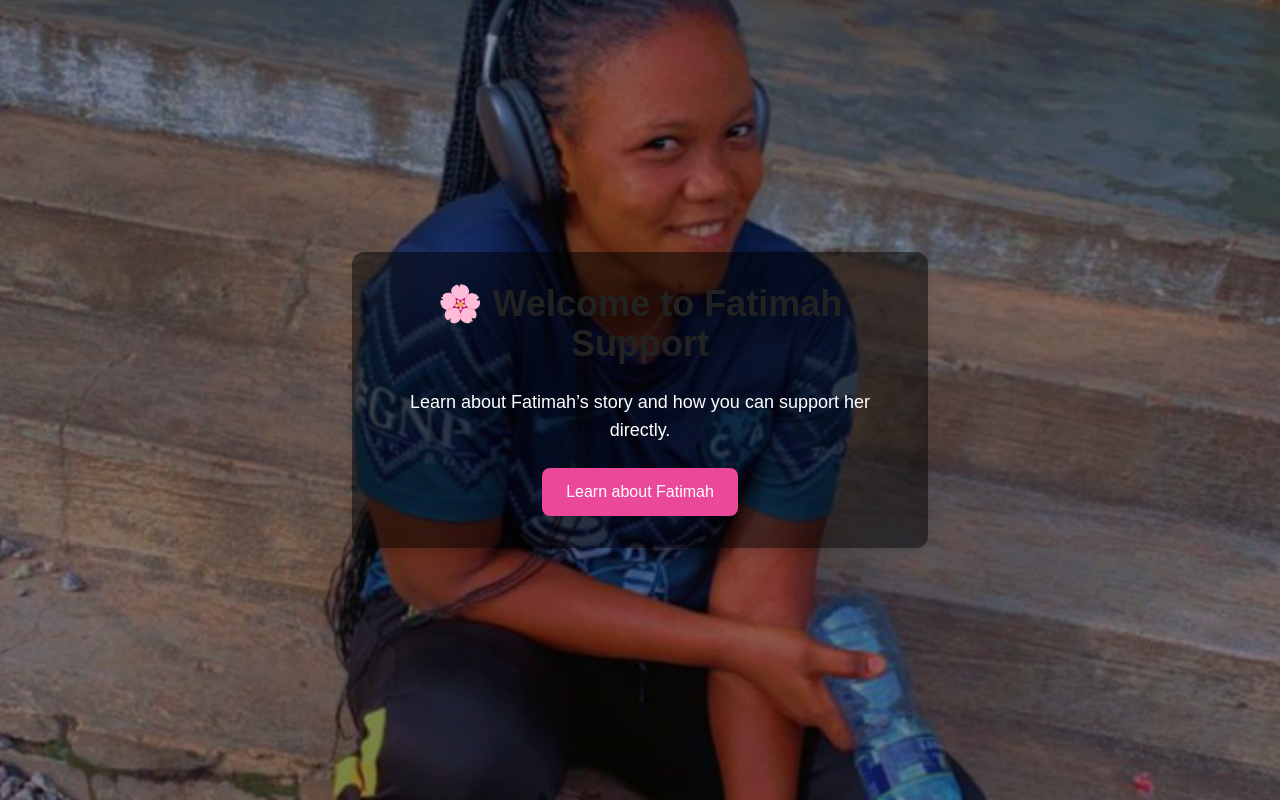
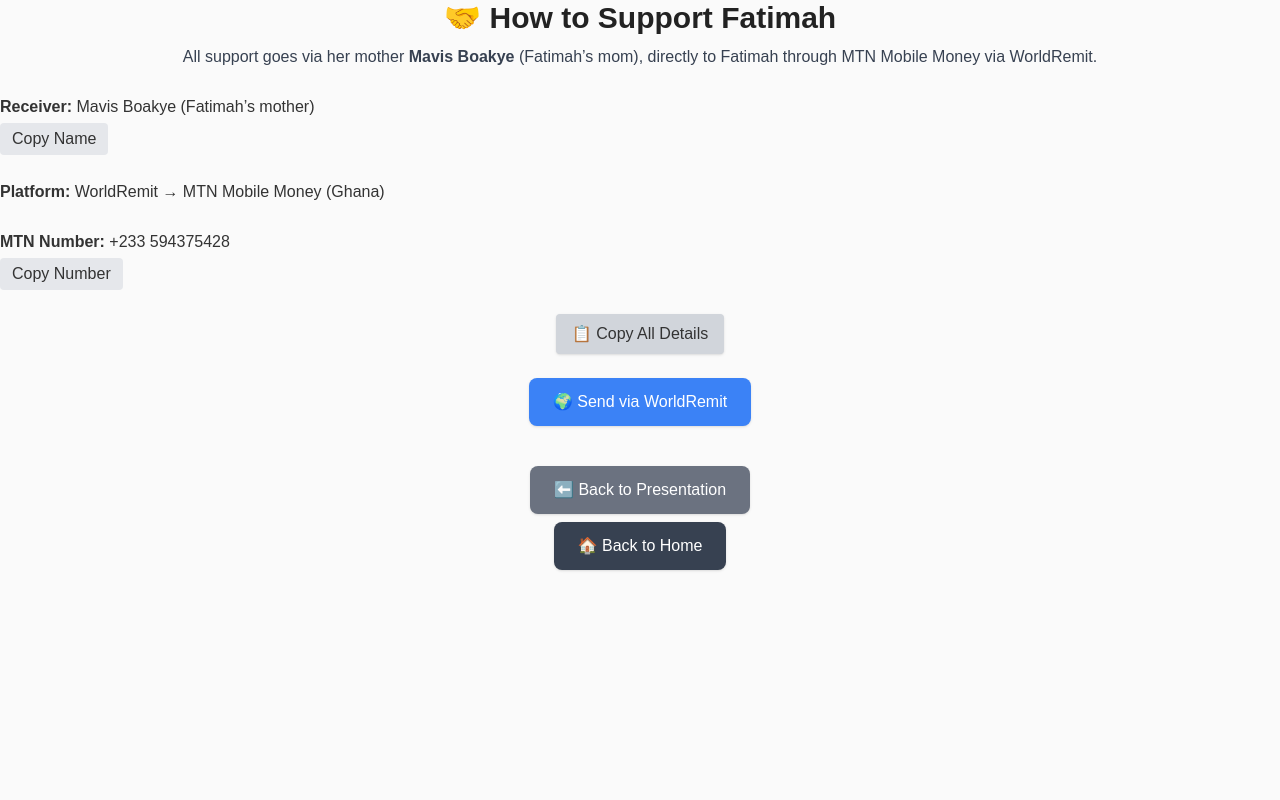
Before and after one commit to magnussandberg72/Fatimah, a Next.js app: page /fatimah in a window 1280 px wide. Built offline with nearby package versions, Linux system fonts and the light colour scheme.

Commit message:
Update page.tsx

```diff
--- a/app/fatimah/page.tsx
+++ b/app/fatimah/page.tsx
@@ -1,28 +1,98 @@
-// Path: app/page.tsx
+// Path: app/fatimah/page.tsx
 "use client"
 
+import { useState } from "react"
 import Link from "next/link"
 
-export default function HomePage() {
+export default function FatimahSupportPage() {
+  const [copied, setCopied] = useState<string | null>(null)
+
+  const copyToClipboard = (text: string, label: string) => {
+    navigator.clipboard.writeText(text)
+    setCopied(label)
+    setTimeout(() => setCopied(null), 2000)
+  }
+
+  const allDetails = `Receiver: Mavis Boakye (Fatimah’s mother)
+Platform: WorldRemit → MTN Mobile Money (Ghana)
+MTN Number: +233 594375428`
+
   return (
-    <div
-      className="relative min-h-screen bg-cover bg-center flex items-center justify-center"
-      style={{ backgroundImage: "url('/fatimah.jpg')" }}
-    >
-      {/* Overlay for readability */}
-      <div className="absolute inset-0 bg-black bg-opacity-40"></div>
+    <div className="space-y-6">
+      <header className="text-center space-y-2">
+        <h1 className="text-3xl font-bold">🤝 How to Support Fatimah</h1>
+        <p className="text-gray-700">
+          All support goes via her mother <b>Mavis Boakye</b> (Fatimah’s mom),
+          directly to Fatimah through MTN Mobile Money via WorldRemit.
+        </p>
+      </header>
 
-      {/* Content */}
-      <div className="relative z-10 text-center text-white space-y-6 max-w-xl bg-black bg-opacity-50 p-8 rounded-xl shadow-lg">
-        <h1 className="text-4xl font-bold">🌸 Welcome to Fatimah Support</h1>
-        <p className="text-lg">
-          Learn about Fatimah’s story and how you can support her directly.
-        </p>
+      {/* Receiver */}
+      <div>
+        <p><strong>Receiver:</strong> Mavis Boakye (Fatimah’s mother)</p>
+        <button
+          onClick={() => copyToClipboard("Mavis Boakye", "Receiver")}
+          className="mt-1 bg-gray-200 px-3 py-1 rounded"
+        >
+          Copy Name
+        </button>
+        {copied === "Receiver" && <span className="ml-2 text-green-600">Copied!</span>}
+      </div>
+
+      {/* Platform */}
+      <div>
+        <p><strong>Platform:</strong> WorldRemit → MTN Mobile Money (Ghana)</p>
+      </div>
+
+      {/* MTN Number */}
+      <div>
+        <p><strong>MTN Number:</strong> +233 594375428</p>
+        <button
+          onClick={() => copyToClipboard("+233594375428", "Number")}
+          className="mt-1 bg-gray-200 px-3 py-1 rounded"
+        >
+          Copy Number
+        </button>
+        {copied === "Number" && <span className="ml-2 text-green-600">Copied!</span>}
+      </div>
+
+      {/* Copy all details */}
+      <div className="text-center">
+        <button
+          onClick={() => copyToClipboard(allDetails, "All")}
+          className="bg-gray-300 px-4 py-2 rounded shadow hover:bg-gray-400 transition"
+        >
+          📋 Copy All Details
+        </button>
+        {copied === "All" && <p className="mt-2 text-green-600">All details copied!</p>}
+      </div>
+
+      {/* WorldRemit link */}
+      <div className="text-center">
+        <a
+          href="https://www.worldremit.com/"
+          target="_blank"
+          rel="noopener noreferrer"
+          className="inline-block bg-blue-500 text-white px-6 py-3 rounded-lg shadow hover:bg-blue-600 transition"
+        >
+          🌍 Send via WorldRemit
+        </a>
+      </div>
+
+      {/* Navigation buttons */}
+      <div className="text-center space-y-2">
         <Link
           href="/fatimah/presentation"
-          className="inline-block bg-pink-500 text-white px-6 py-3 rounded-lg shadow hover:bg-pink-600 transition"
+          className="inline-block mt-4 bg-gray-500 text-white px-6 py-3 rounded-lg shadow hover:bg-gray-600 transition"
         >
-          Learn about Fatimah
+          ⬅️ Back to Presentation
+        </Link>
+        <br />
+        <Link
+          href="/"
+          className="inline-block mt-2 bg-gray-700 text-white px-6 py-3 rounded-lg shadow hover:bg-gray-800 transition"
+        >
+          🏠 Back to Home
         </Link>
       </div>
     </div>
```
